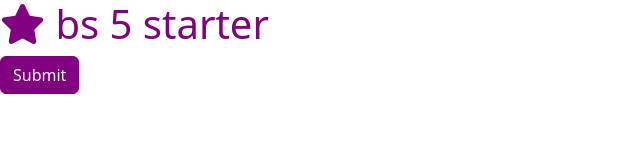
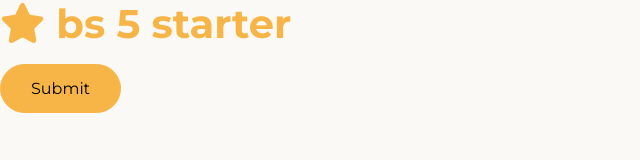
Before and after one commit to FilonenkoDima/Corso-Training, a website: page index.html in a window 1280 px wide. Shown: the whole page, without its empty margins (0-640 px from the left). Drawn offline with nearby package versions, Linux system fonts and the light colour scheme; files that its build step writes are made by us from their sources.

Commit message:
add starter variables

```diff
--- a/index.html
+++ b/index.html
@@ -4,10 +4,19 @@
     <meta charset="UTF-8" />
     <meta http-equiv="X-UA-Compatible" content="IE=edge" />
     <meta name="viewport" content="width=device-width, initial-scale=1.0" />
+
+    <link rel="preconnect" href="https://fonts.googleapis.com" />
+    <link rel="preconnect" href="https://fonts.gstatic.com" crossorigin />
+    <link
+      href="https://fonts.googleapis.com/css2?family=Montserrat:wght@300;400;500;600;700&display=swap"
+      rel="stylesheet"
+    />
+
     <link rel="stylesheet" href="css/fontawesome.css" />
     <link rel="stylesheet" href="css/bootstrap.css" />
     <link rel="stylesheet" href="css/styles.css" />
-    <title>starter</title>
+    <link rel="icon" href="images/favicon.png" />
+    <title>Corso Training</title>
   </head>
   <body>
     <h1 class="text-primary">
--- a/scss/bootstrap.scss
+++ b/scss/bootstrap.scss
@@ -1,3 +1,51 @@
-$primary: purple;
+// Font
+$font-family-sans-serif: "Montserrat", sans-serif;
+
+// Colors
+$primary: #f8b547;
+$secondary: #35353a;
+$light: #fbf9f5;
+$body-bg: $light;
+
+// Spacing
+$spacer: 1rem !default;
+$spacers: (
+  0: 0,
+  1: $spacer * 0.25,
+  2: $spacer * 0.5,
+  3: $spacer,
+  4: $spacer * 1.5,
+  5: $spacer * 3,
+  6: $spacer * 6,
+  7: $spacer * 8,
+  8: $spacer * 12,
+) !default;
+
+$headings-margin-bottom: $spacer * 1;
+$line-height-base: 1.7;
+
+// Navbar
+$navbar-nav-link-padding-x: 0.8rem;
+$navbar-padding-y: 1rem;
+$navbar-dark-color: #fff;
+
+// Buttons
+$button-radius: 50px;
+$button-padding-x: 30px;
+$button-padding-y: 10px;
+
+$btn-border-radius: $button-radius;
+$btn-border-radius-sm: $button-radius;
+$btn-border-radius-lg: $button-radius;
+$btn-padding-y: $button-padding-y;
+$btn-padding-y-sm: $button-padding-y;
+$btn-padding-y-lg: $button-padding-y;
+$btn-padding-x: $button-padding-x;
+$btn-padding-x-sm: $button-padding-x;
+$btn-padding-x-lg: $button-padding-x;
+
+$navbar-toggler-border-radius: 5px;
+
+$headings-font-weight: bold;
 
 @import "../node_modules/bootstrap/scss/bootstrap";
```
